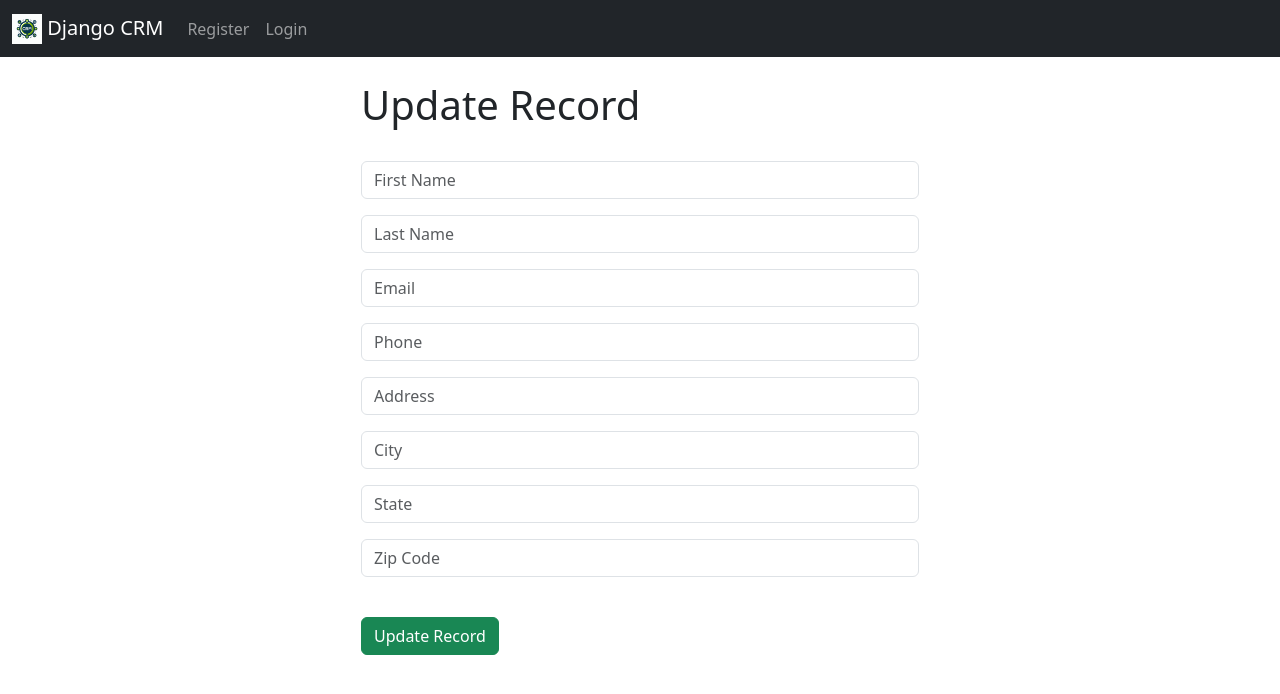
After one commit to Azizkhasyi11/Learning-Django, a Django app: template website/templates/update_record.html in a window 1280 px wide. The commit adds this page. Shown: the top 694 px of the page. Run offline with Django 5.2, Linux system fonts and the light colour scheme; the template is opened without the code that fills it: values that come from a table or form of the project are taken from there, others are empty.

Commit message:
Finally Done!

```diff
--- a/website/templates/home.html
+++ b/website/templates/home.html
@@ -37,7 +37,7 @@
           <td>{{ record.zip_code }}</td>
           <td>{{ record.created_at }}</td>
           {% if user.is_superuser or user.is_staff %}
-          <td class="text-center"><a href="{% url 'record' record.id %}" class="bg-black text-white btn">Edit</a></td>
+          <td class="text-center"><a href="{% url 'record' record.id %}" class="bg-black text-white btn">See</a></td>
           <td class="text-center"><a href="{% url 'delete_record' record.id %}" class="btn-danger btn" onclick="return confirm('Are you sure?')">Delete</a></td>
           {% endif %}
         </tr>
--- a/website/templates/record.html
+++ b/website/templates/record.html
@@ -37,5 +37,6 @@
 <br/><br/>
 <a href="{% url 'home' %}" class="btn btn-secondary text-white text-decoration-none">Back</a>
 <a href="{% url 'delete_record' costumer_record.id %}" class="btn btn-danger text-white text-decoration-none">Delete</a>
+<a href="{% url 'update_record' costumer_record.id %}" class="btn btn-success text-white text-decoration-none">Update</a>
 
 {% endblock %}
--- /dev/null
+++ b/website/templates/update_record.html
@@ -0,0 +1,16 @@
+{%extends 'base.html'%} {% block content %}
+
+<div class="col-md-6 offset-md-3">
+    <h1>Update Record</h1>
+    <br/>
+    <form method="POST" action="">
+        {% csrf_token %}
+
+        {{ form.as_p }}
+
+        <br/>
+        <button type="submit" class="btn btn-success" onclick="return confirm('Are you sure to update?')">Update Record</button>
+    </form>
+</div>
+
+{% endblock %}
--- a/website/urls.py
+++ b/website/urls.py
@@ -7,5 +7,6 @@ urlpatterns = [
     path('register/', views.register_user, name='register'),
     path('record/<int:pk>', views.costumer_record, name='record'),
     path('delete_record/<int:pk>', views.delete_record, name='delete_record'),
-    path('add_record', views.add_record, name='add_record'),
+    path('add_record/', views.add_record, name='add_record'),
+    path('update_record/<int:pk>', views.update_record, name='update_record'),
 ]
```
Also changed, not shown: website/views.py (+17 -0 lines).
